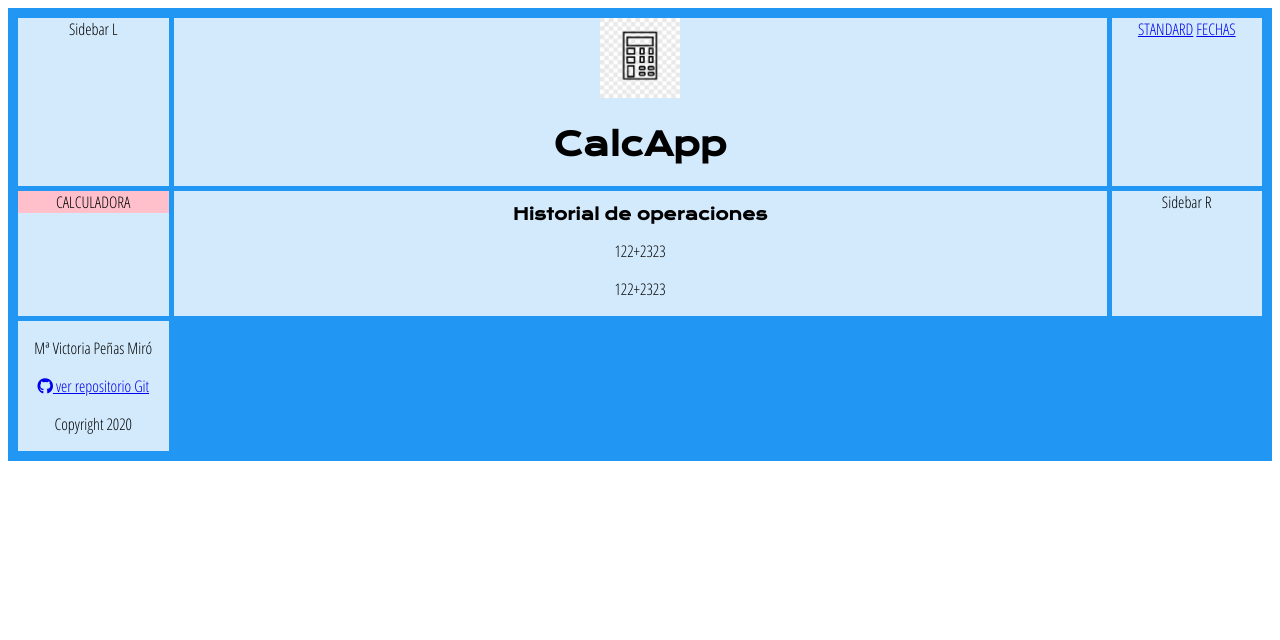
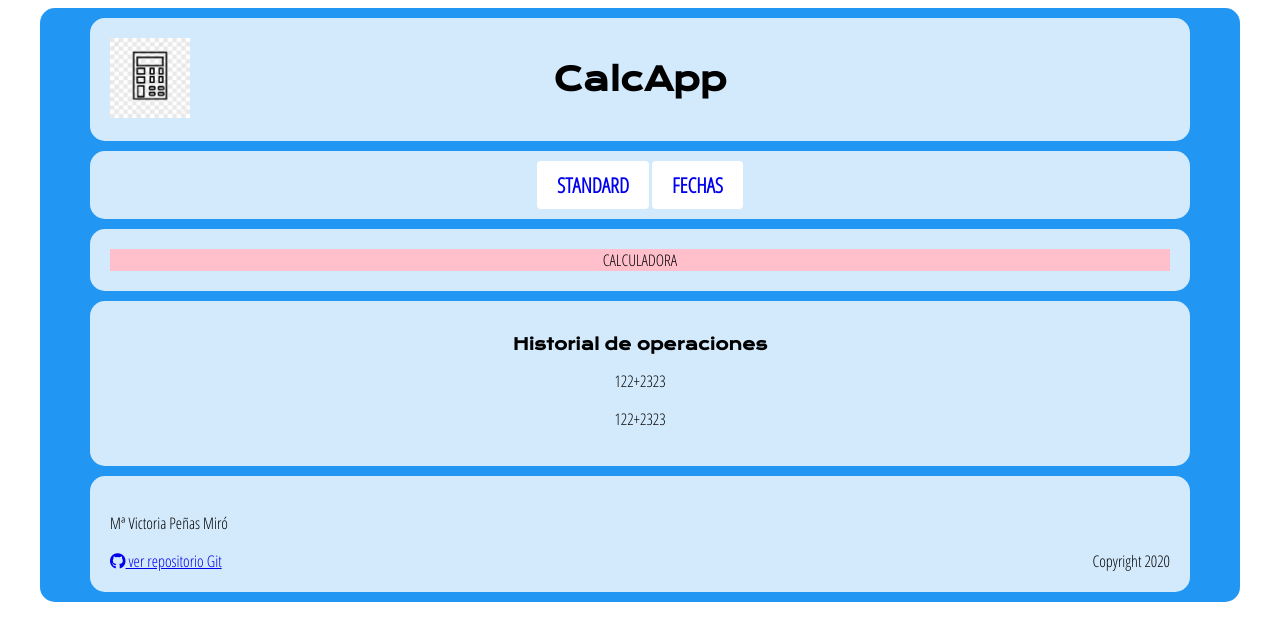
Before and after one commit to victoriapenasmiro/P1-CalcApp-interface, a plain HTML site: page indexv3.html in a window 1280 px wide. Drawn offline with nearby package versions, Linux system fonts and the light colour scheme.

Commit message:
subo cambios

```diff
--- a/indexv3.html
+++ b/indexv3.html
@@ -15,7 +15,6 @@
 
 <body>
     <div class="grid-container">
-        <aside id="asidel">Sidebar L</aside>
         <header>
             <img src="img/calcApp-logo.jpg" alt="" width="80">
             <h1>CalcApp</h1>
@@ -24,13 +23,10 @@
             <a href="#" onclick="">STANDARD</a>
             <a href="#" onclick="">FECHAS</a>
         </nav>
-        <!--TODO confirmar si hay que meterlo dentro del header-->
-        <!--calculadora-->
         <main>
             <div style="background-color:pink;">CALCULADORA</div>
         </main>
-        <!--historial de operaciones-->
-        <section id="historial">
+        <section>
             <h2>
                 Historial de operaciones
             </h2>
@@ -41,13 +37,12 @@
                 122+2323
             </p>
         </section>
-        <aside id="asider">Sidebar R</aside>
         <footer>
             <p>Mª Victoria Peñas Miró</p>
-            <a href="https://github.com/victoriapenasmiro/P1-CalcApp-interface" target="_blank"><i
-                    class="fab fa-github"></i> ver repositorio Git</a>
+            <a href="https://github.com/victoriapenasmiro/P1-CalcApp-interface" target="_blank"><i class="fab fa-github"></i> ver repositorio Git</a>
             <p id="right">Copyright 2020</p>
         </footer>
+      </div>
     </div>
 </body>
 
--- a/stylesv2.css
+++ b/stylesv2.css
@@ -3,6 +3,11 @@ body {
     /*display: flex; /*TODO indicando que el body es flex, debería redimensionarme la calculadora, no?
     flex-wrap: wrap; /*no me redimensiona bien a mobile
     justify-content: center;*/
+    display: grid;
+    align-content: center;
+    justify-content: center;
+    margin: 0;
+    padding: 20px;
 }
 
 h1,h2,h3,h4,h5,h6{
@@ -16,7 +21,7 @@ h2{
 /*responsive design tablet + desktop -- TODO es ok?*/
 @media screen and (min-width: 1200px){
     .grid-container{
-        max-width: 1200px; /*TODO poner un width fijo me afecta al responsive*/
+        width: 1200px; /*TODO poner un width fijo me afecta al responsive*/
     }
 }
 
--- a/stylesv3.css
+++ b/stylesv3.css
@@ -10,30 +10,96 @@ h2{
     font-size: 1em;
 }
 
+/*responsive design tablet + desktop*/
+/*En el sketch indica que debe haber un margen lateral*/
+@media screen and (min-width: 700px){
+    .grid-container{
+        width: 1200px;
+        box-sizing: border-box;
+        padding-left: 50px;
+        padding-right: 50px;
+        padding-top:10px;
+        padding-bottom: 10px;
+    }
+
+    header > img {
+        left: 20px;
+        position: absolute;
+    }
+}
+
+header {
+    grid-area: header;
+    display: flex;
+    flex-wrap: wrap;
+    position: relative;
+    justify-content: center;
+    border-radius: 15px;
+}
+
+nav {
+    grid-area: menu;
+    border-radius: 15px;
+}
+
+nav a {
+    background-color: white;
+    padding-bottom: 10px;
+    padding-top: 10px;
+    padding-left: 20px;
+    padding-right: 20px;
+    font-weight: 800;
+    font-size: 1.3em;
+    text-decoration: none;
+    border-radius: 4px;
+}
+
+nav a:hover {
+    background-color: grey;
+    color: black;
+}
+
+main {
+    grid-area: main;
+    border-radius: 15px;
+}
+
+section {
+    grid-area: section;
+    border-radius: 15px;
+}
+
+footer {
+    grid-area: footer;
+    text-align: left!important;
+    position: relative;
+    border-radius: 15px;
+}
+
+#right{
+    display: inline;
+    right: 20px;
+    position: absolute;
+    margin: 0px;
+}
+
 .grid-container {
-    display: grid;
-    grid-template-columns: 1fr 75% 1fr;
-    grid-gap: 5px;
-    background-color: #2196F3;
-    padding: 10px;
-    box-sizing: border-box;
-    /*grid-template-rows: 100px 1fr 100px;*/
-  }
+  display: grid;
+  grid:
+  'header'
+  'menu'
+  'main'
+  'section'
+  'footer';
+  grid-gap: 10px;
+  background-color: #2196F3;
+  border-radius: 15px;
+  margin: 0 auto;
+}
 
-  /*responsive design tablet + desktop -- TODO es ok?*/
-/*@media screen and (min-width: 1200px){
-    .grid-container{
-        max-width: 1200px; /*TODO poner un width fijo me afecta al responsive
-    }
-}*/
-
-  .grid-container > section,.grid-container > header, .grid-container > div,
-.grid-container > nav, .grid-container > footer, .grid-container > aside,
-.grid-container > main {
-    background-color: rgba(255, 255, 255, 0.8);
-    text-align: center;
-    /*padding: 20px;*/
+.grid-container > div,.grid-container > header,.grid-container > nav
+,.grid-container > main, .grid-container > section,.grid-container > footer{
+  background-color: rgba(255, 255, 255, 0.8);
+  text-align: center;
+  padding: 20px;
 }
-/*header,nav,footer {
-    grid-column: span 3;
-  }*/
```
